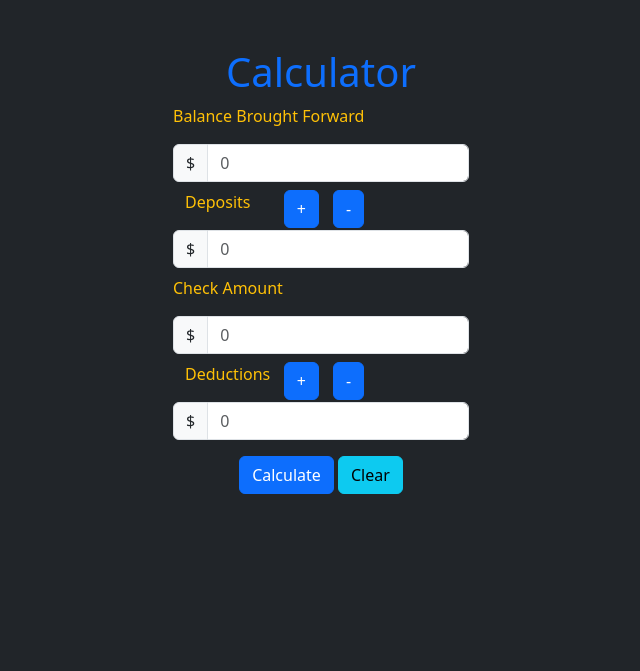
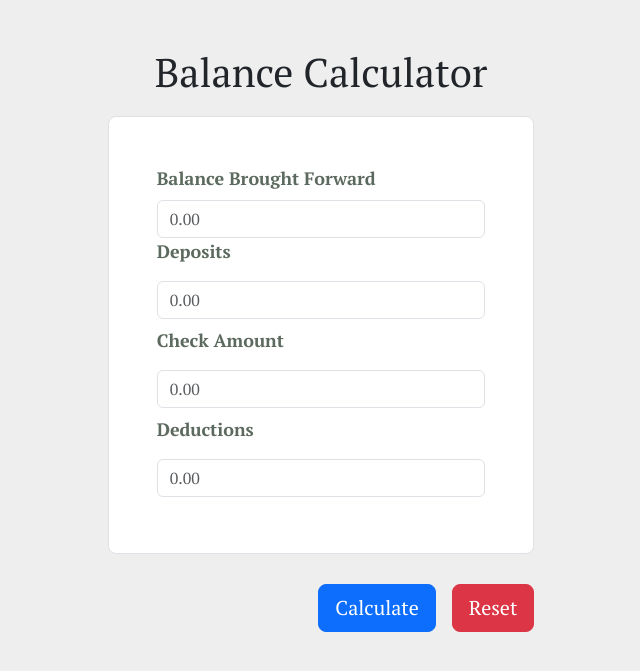
Before and after one commit to ecruzse/ec_portfolio, a Flask app: template templates/calculatorOld.html in a window 1280 px wide. Shown: the top 671 px of the page, without its empty margins (319-959 px from the left). Run offline with Flask 3, Linux system fonts and the light colour scheme; the template is opened without the code that fills it, so the values that code supplies are empty.

Commit message:
Changed UI and OOP changes

```diff
--- a/calculator.py
+++ b/calculator.py
@@ -2,10 +2,14 @@ from flask import Flask, redirect, url_for, render_template, request, session, f
 
 app = Flask(__name__)
 
-@app.route("/", methods=['GET', 'POST'])
+@app.route("/calculator", methods=['GET', 'POST'])
 def calculator():
     # return render_template('calculator.html')
     return render_template('calculatorOld.html')
 
+# @app.route("/home", methods=['GET', 'POST'])
+# def home():
+#     return render_template('calculatorOld.html')
+
 if __name__ == "__main__":
     app.run(debug=True)
--- a/static/calculator.css
+++ b/static/calculator.css
@@ -0,0 +1,35 @@
+#mainBody {
+    /* background-image: linear-gradient(to bottom right, maroon, navy); */
+    background-color: #eeeeee;
+    background-repeat: no-repeat;
+    background-attachment: fixed;
+
+}
+#inputFormDiv {
+    padding: 0px;
+}
+
+p, label {
+   font-size: large;
+   font-weight: bold;
+   color: #5C695E;
+}
+
+#form {
+    background-color: white;
+
+}
+
+h1 {
+    /* color: white; */
+    margin-bottom: 20px;
+}
+
+h2 {
+    color: #04691e;
+    /* font-weight: 500; */
+}
+
+#buttons {
+    margin-top: 30px;
+}
--- a/static/calculatorOld.js
+++ b/static/calculatorOld.js
@@ -1,21 +1,20 @@
-const balanceBroughtForward = document.getElementById("bbf")
-const deposits =  document.getElementById("deposits")
-const checkAmount = document.getElementById("checkAmount")
-const deductions = document.getElementById("deductions")
-const otherDeductions =  document.getElementById("otherDeductions")
-const deductionInputDiv = document.getElementById("deductionInputDiv")
-const depositInputDiv =  document.getElementById("depositInputDiv")
-const depositTotal =  document.getElementById("depositTotal")
-const balance =  document.getElementById("balance")
-const balanceForward =  document.getElementById("balanceForward")
-const submitButton = document.getElementById("submitButton")
-const clearButton = document.getElementById("clearButton")
-const errorMessage = document.getElementById("errorMessage")
+let bbfInput = document.getElementById('bbfInput')
+let depositInput = document.getElementById('depositInput')
+let checkAmountInput = document.getElementById('checkAmountInput')
+let deductionsInput = document.getElementById('deductionsInput')
 
-submitButton.addEventListener('click', collectUserValues)
-clearButton.addEventListener('click', clearUserValues)
+let depositTotal = document.getElementById('depositTotal')
+let balance = document.getElementById('balance')
+let otherDeductions = document.getElementById('otherDeductions')
+let balanceForward = document.getElementById('balanceForward')
 
-class calculator{
+let calculateButton = document.getElementById('calculateButton')
+let resetButton = document.getElementById('resetButton')
+
+calculateButton.addEventListener('click', collectUserValues)
+resetButton.addEventListener('click', clearUserValues)
+
+class balanceCalculator{
     constructor(balanceBBFValue, depositsValue, checkAmountValue, deductionsValue) {
         this.balanceBBFValue = balanceBBFValue
         this.depositsValue = depositsValue
@@ -40,10 +39,14 @@ class calculator{
     }
 
     displayResults() {
-        depositTotal.innerHTML = this.addTotal().toFixed(2)
-        balance.innerHTML = this.findBalance().toFixed(2)
-        otherDeductions.innerHTML = this.addDeductionValue().toFixed(2)
-        balanceForward.innerHTML = this.findBalanceForward().toFixed(2)
+        let results = []
+        let total = ` Total $${this.addTotal().toFixed(2)}`
+        let balance = `Balance $${this.findBalance().toFixed(2)}`
+        let otherDeductions = `Deductions Total $${this.addDeductionValue().toFixed(2)}`
+        let balanceForward = `Balance Forward $${this.findBalanceForward().toFixed(2)}`
+        results.push(total,balance, otherDeductions, balanceForward)
+
+        return results
     }
 
     clearValues() {
@@ -51,51 +54,70 @@ class calculator{
         this.depositsValue = null
         this.checkAmountValue = null
         this.deductionsValue = null
-        depositTotal.innerHTML = ""
-        balance.innerHTML = ""
-        otherDeductions.innerHTML = ""
-        balanceForward.innerHTML = ""
+    }
 
-        balanceBroughtForward.value = ''
-        deposits.value = ''
-        checkAmount.value = ''
-        deductions.value = ''
-    }
+}
+
+function createInputField() {
 
 }
 
 let testing
 function collectUserValues() {
-    let balanceBBFValue = balanceBroughtForward.value
-    let depositsValue = deposits.value
-    let checkAmountValue = checkAmount.value
-    let deductionsValue = deductions.value
+    // let depositValuesTotal = 0
+    let BBFValue = bbfInput.value
+    let depositValue = depositInput.value
+    let checkAmountValue = checkAmountInput.value
+    let deductionsValue = deductionsInput.value
 
-    if(balanceBBFValue != "" && depositsValue != "" && checkAmountValue != "" && typeof deductionsValue != ""){
-        console.log(balanceBBFValue)
-        console.log(depositsValue)
-        console.log(checkAmountValue)
-        console.log(deductionsValue)
-
-        testing = new calculator(parseFloat(balanceBBFValue),parseFloat(depositsValue),parseFloat(checkAmountValue),parseFloat(deductionsValue))
-        testing.displayResults()
-    } if (balanceBBFValue == "" ){
-        // errorMessage.innerHTML = 'ERROR: Must enter a number in all fields'
-        balanceBBFValue = 0
-    } if(depositsValue == "") {
-        depositsValue = 0
-    } if(checkAmountValue == "") {
+    if(BBFValue != "" && depositValue != "" && checkAmountValue != "" && deductionsValue != ""){
+        testing = new balanceCalculator(parseFloat(BBFValue), parseFloat(depositValue), parseFloat(checkAmountValue), parseFloat(deductionsValue))
+        displayResults()
+    }
+    if(depositValue == "") {
+        depositValue = 0
+    }
+    if(checkAmountValue == "") {
         checkAmountValue = 0
-    } if(deductionsValue == "") {
+    }
+    if(deductionsValue == "") {
         deductionsValue = 0
     }
+    if(BBFValue == "") {
+        BBFValue = 0
+    }
 
-    testing = new calculator(parseFloat(balanceBBFValue),parseFloat(depositsValue),parseFloat(checkAmountValue),parseFloat(deductionsValue))
-    testing.displayResults()
+    testing = new balanceCalculator(parseFloat(BBFValue), parseFloat(depositValue), parseFloat(checkAmountValue), parseFloat(deductionsValue))
+    displayResults()
 }
 
+function displayResults() {
+
+    let results = testing.displayResults()
+    depositTotal.innerHTML = results[0]
+    balance.innerHTML = results[1]
+    otherDeductions.innerHTML = results[2]
+    balanceForward.innerHTML = results[3]
+    }
+
 function clearUserValues() {
-    testing.clearValues()
+
+    let text = "Are You Sure You Want To Clear?";
+    if (confirm(text) == true) {
+        testing.clearValues()
+        depositTotal.innerHTML = ''
+        balance.innerHTML = ''
+        otherDeductions.innerHTML = ''
+        balanceForward.innerHTML = ''
+        bbfInput.value = ''
+        depositInput.value = ''
+        checkAmountInput.value = ''
+        deductionsInput.value = ''
+    } else {
+        text = "You canceled!";
+    }
+
+
 }
 
 // 2690.76 1759.44 327.25 1276.2
--- a/templates/calculatorOld.html
+++ b/templates/calculatorOld.html
@@ -3,99 +3,93 @@
 <head>
     <meta charset="UTF-8">
     <meta name="viewport" content="width=device-width, initial-scale=1.0">
+
+    <link rel="preconnect" href="https://fonts.googleapis.com">
+    <link rel="preconnect" href="https://fonts.gstatic.com" crossorigin>
+    <link href="https://fonts.googleapis.com/css2?family=PT+Serif:wght@400;700&display=swap" rel="stylesheet">
+
     <link href="https://cdn.jsdelivr.net/npm/bootstrap@5.3.0/dist/css/bootstrap.min.css" rel="stylesheet" integrity="sha384-9ndCyUaIbzAi2FUVXJi0CjmCapSmO7SnpJef0486qhLnuZ2cdeRhO02iuK6FUUVM" crossorigin="anonymous">
-    <!-- <link rel="stylesheet" href=""> -->
+    <link rel="stylesheet" href="{{ url_for('static', filename='calculator.css')}}">
     <title>Calculator</title>
+
+    <style>
+      body {
+        font-family:'PT Serif', serif;
+      }
+    </style>
 </head>
 
-<body class="bg-dark" >
+<body class="" id="mainBody">
 
 {% block content %}
 
   <!-- title -->
-  <div class="text-primary text-center mt-5">
-    <h1>Calculator</h1>
+  <div class=" text-center mt-5">
+    <h1>Balance Calculator</h1>
+
   </div>
 
-  <div class="justify-content-xl-around">
-    <form action="/" method="POST" class="text-warning">
-      <div class="container-fluid w-25" id="inputFormDiv">
-          <p class="" id="Broughtforw">Balance Brought Forward</p>
-          <div class="input-group">
-              <span class="input-group-text">$</span>
-              <!-- <span class="input-group-text">0.00</span> -->
-              <input type="number" id="bbf" name="bbf"  placeholder="0" step="1" class="form-control"  aria-label="Dollar amount (with dot and two decimal places)">
-          </div>
 
-          <div class="container mt-2 ">
-              <div class="row">
-                <div class="col-4" >
-                  <p>Deposits</p>
-                </div>
-                <div class="col-2">
-                  <button class="btn btn-primary" type="button"  id="plusButtonDeposit">+</button>
-                </div>
-                <div class="col-1">
-                  <button class="btn btn-primary" type="button" id="minusButtonDeposit">-</button>
-                </div>
-              </div>
-            </div>
+<!--FORM START-->
 
-          <div class="input-group" id="depositInputDiv">
 
-              <span class="input-group-text">$</span>
-              <!-- <span class="input-group-text">0.00</span> -->
-              <input type="number" id="deposits"  placeholder="0" name="deposits" class="form-control"  aria-label="Dollar amount (with dot and two decimal places)">
-              <!-- <input type="number" id="deposits0"  name="deposits" class="depositInputs"  aria-label="Dollar amount (with dot and two decimal places)"> -->
-          </div>
+  <div class="col-md-6 mx-auto col-lg-4 col-sm-3">
+    <form action="POST" class="p-4 p-md-5 border rounded-3" id="form">
 
-          <p class="text-warning mt-2">Check Amount</p>
-          <div class="input-group">
-
-              <span class="input-group-text">$</span>
-              <!-- <span class="input-group-text">0.00</span> -->
-              <input type="number" id="checkAmount" placeholder="0" name="checkAmount" class="form-control"  aria-label="Dollar amount (with dot and two decimal places)">
-          </div>
-
-          <div class="container-fluid mt-2 ">
-              <div class="row">
-                <div class="col-4">
-                  <p class="text-warning">Deductions</p>
-                </div>
-                <div class="col-2">
-                  <button class="btn btn-primary" type="button" id="plusButtonDeductions">+</button>
-                </div>
-                <div class="col-1">
-                  <button class="btn btn-primary" type="button" id="minusButtonDeductions">-</button>
-                </div>
-              </div>
-          </div>
-
-          <div class="input-group" id="deductionInputDiv0">
-
-              <span class="input-group-text">$</span>
-              <!-- <span class="input-group-text">0.00</span> -->
-              <input type="number" id="deductions" placeholder="0" name="otherDeductions" class="form-control"  aria-label="Dollar amount (with dot and two decimal places)">
-          </div>
-
+      <div class="">
+        <label class="form-label">Balance Brought Forward</label>
+        <input type="number" name="bbf" id="bbfInput" class="form-control" placeholder="0.00">
       </div>
 
-      <div class="container text-center mt-3">
-          <button type="button" id="submitButton" name="submission" value="submit" class="btn btn-primary">Calculate</button>
-          <button type="button" id="clearButton" name="submission" value="submit" class="btn btn-info">Clear</button>
+      <p>Deposits</p>
+      <div class="">
+        <input type="number" name="bbf" id="depositInput" class="form-control" placeholder="0.00">
       </div>
 
+      <div>
+        <h2 id="depositTotal"></h2>
+      </div>
+
+      <p>Check Amount</p>
+      <div class="">
+        <input type="number" name="bbf" id="checkAmountInput" class="form-control" placeholder="0.00">
+      </div>
+
+      <div>
+        <h2 id="balance"></h2>
+      </div>
+
+      <p>Deductions</p>
+      <div class="">
+        <input type="number" name="bbf" id="deductionsInput" class="form-control" placeholder="0.00">
+      </div>
+
+      <div>
+        <h2 id="otherDeductions"></h2>
+      </div>
+
+      <div>
+        <h2 id="balanceForward"></h2>
+      </div>
     </form>
+
+    <!-- <div class="d-flex gap-3 justify-content-center mt-1"> -->
+    <div id="buttons" class="d-grid gap-3 d-md-flex justify-content-md-end">
+      <button class="btn btn-primary btn-lg" type="button" id="calculateButton">Calculate</button>
+      <button class="btn btn-info btn-lg btn-danger" type="button" id="resetButton">Reset</button>
+    </div>
   </div>
 
-  <!-- results -->
-  <div class="container text-success text-center mt-3">
 
-      <h2 id="depositTotal"></h2>
-      <h2 id="balance"></h2>
-      <h2 id="otherDeductions"></h2>
-      <h2 id="balanceForward"></h2>
-  </div>
+    <!-- results -->
+    <div class="container text-center mt-3" id="calculationDisplay">
+
+
+
+
+
+    </div>
+
 
 {% endblock %}
 
```
